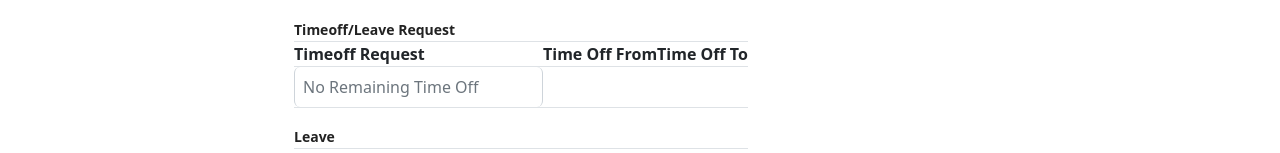
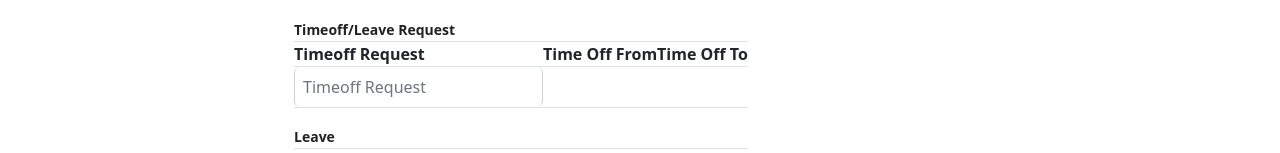
Before and after one commit to aspiring-foneapi/HRMS, a React (Create React App) app in the folder frontend/: page /employees/1 in a window 1280 px wide. Shown: the part 592-745 px from the top of the page. Built offline with nearby package versions, Linux system fonts and the light colour scheme; no server answers.

Commit message:
changed the timeoff placeholder into timeoff request

```diff
--- a/frontend/src/components/Employee.js
+++ b/frontend/src/components/Employee.js
@@ -144,7 +144,7 @@ function Employee() {
                           value={updateEmployee.timeoff}
                           type="timeoff"
                           className="form-control"
-                          placeholder="No Remaining Time Off"
+                          placeholder="Timeoff Request"
                           name="timeoff"
                           onChange={handleChange}
                         />
```
Also changed, not shown: 7 other files (tests, documents, lock files or other folders).
